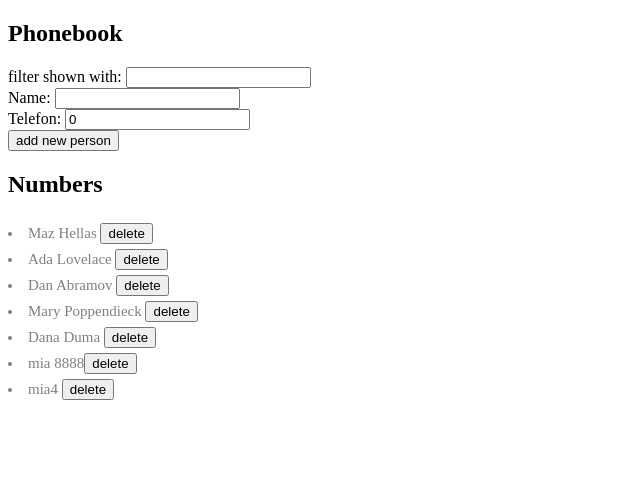
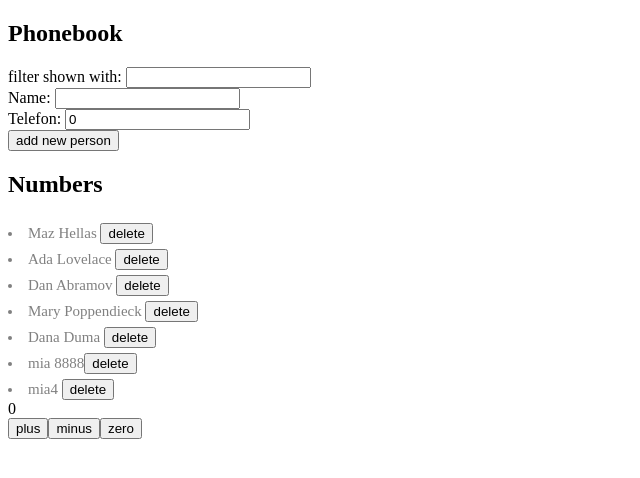
Before and after one commit to nemesmia-gm/React_Unicafe, a React (Create React App) app: page / in a window 1280 px wide. Shown: the top 478 px of the page, without its empty margins (0-640 px from the left). Built offline with nearby package versions, Linux system fonts and the light colour scheme; data requests are answered from the project's data file.

Commit message:
Part6: redux

```diff
--- a/package.json
+++ b/package.json
@@ -9,7 +9,8 @@
     "axios": "^0.21.0",
     "react": "^16.14.0",
     "react-dom": "^16.14.0",
-    "react-scripts": "3.4.3"
+    "react-scripts": "3.4.3",
+    "redux": "^4.0.5"
   },
   "scripts": {
     "start": "react-scripts start",
--- a/src/Part3-Phonebook/App.js
+++ b/src/Part3-Phonebook/App.js
@@ -4,6 +4,24 @@ import AddNewPerson from "./AddNewPerson";
 import RenderPersons from "./RenderPersons";
 import personService from './services/persons'
 import Notification from "./Notification";
+import ReactDOM from 'react-dom'
+
+import { createStore } from 'redux'
+
+const counterReducer = (state = 0, action) => {
+    switch (action.type) {
+        case 'INCREMENT':
+            return state + 1;
+        case 'DECREMENT':
+            return state - 1;
+        case 'ZERO':
+            return 0;
+        default:
+            return state;
+    }
+};
+
+const store = createStore(counterReducer);
 
 const App = () => {
     const [ persons, setPersons ] = useState([]);
@@ -111,8 +129,34 @@ const App = () => {
                           handleTelefonChange={handleTelefonChange}
                           handleAddPerson={addPerson}/>
             <RenderPersons persons={persons} filterByName={filterByName} onclick={deleteEntry}/>
+            <div>
+                <div>
+                    {store.getState()}
+                </div>
+                <button
+                    onClick={e => store.dispatch({ type: 'INCREMENT' })}
+                >
+                    plus
+                </button>
+                <button
+                    onClick={e => store.dispatch({ type: 'DECREMENT' })}
+                >
+                    minus
+                </button>
+                <button
+                    onClick={e => store.dispatch({ type: 'ZERO' })}
+                >
+                    zero
+                </button>
+            </div>
         </div>
     )
 }
+const renderApp = () => {
+    ReactDOM.render(<App />, document.getElementById('root'))
+}
+
+renderApp()
+store.subscribe(renderApp)
 
 export default App
```
Also changed, not shown: 1 other file (tests, documents, lock files or other folders).
